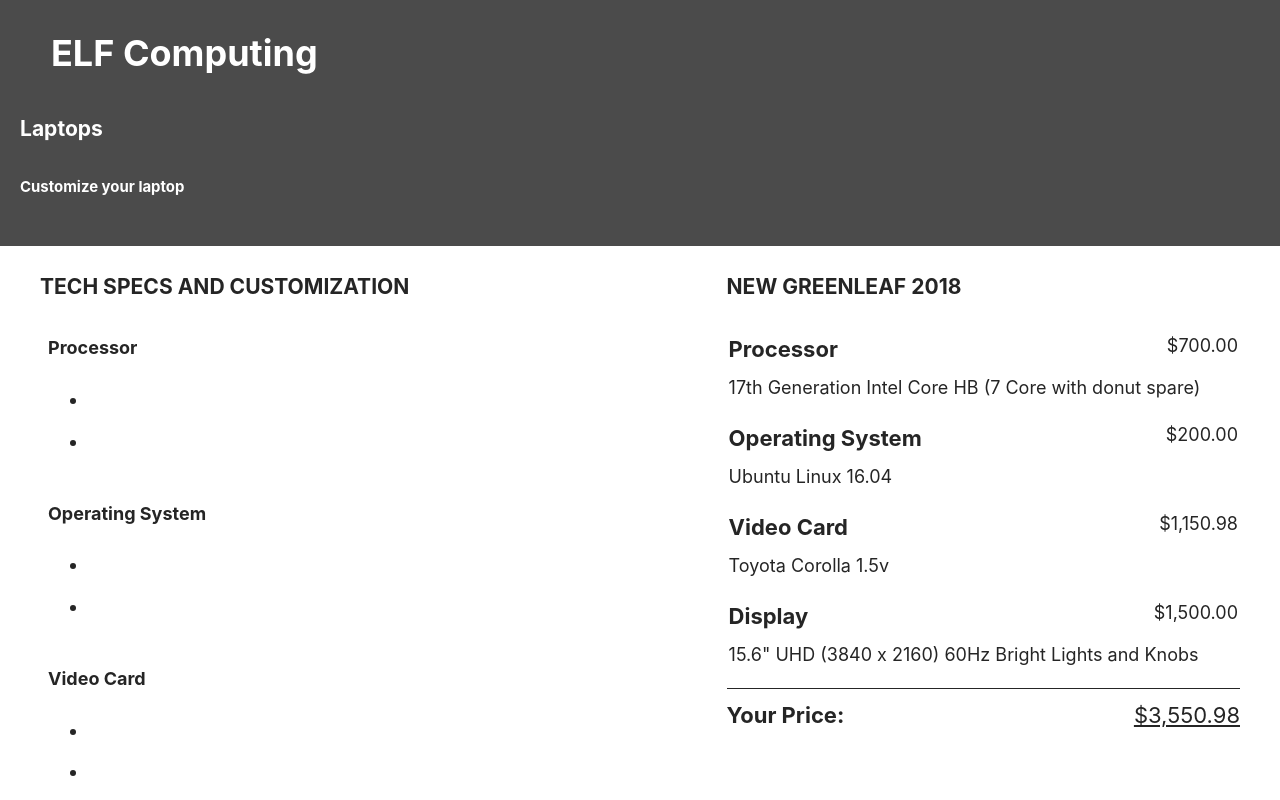
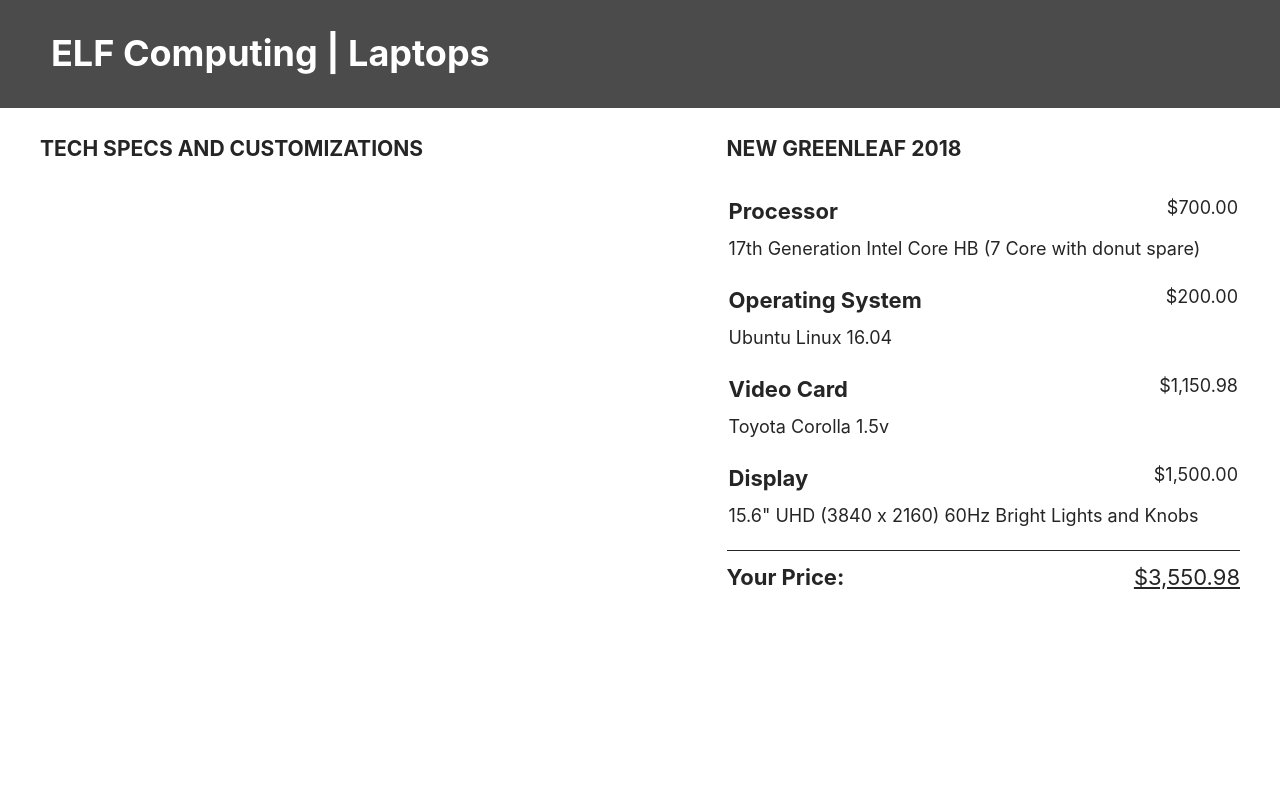
Before and after one commit to marykasp/laptop_customizer-mary, a React (Create React App) app: page / in a window 1280 px wide. Shown: the top 800 px of the page. Built offline with nearby package versions, Linux system fonts and the light colour scheme.

Commit message:
added summary and total components

```diff
--- a/src/App.js
+++ b/src/App.js
@@ -1,8 +1,17 @@
 import React, { Component } from 'react';
+import Summary from './Summary/Summary';
+import Features from './Features/Features';
+import Total from './Total/Total'
+import Header from './Header/Header'
 import './App.css';
-import Header from './Header/Header'
-import FormSection from './FormSection/FormSection'
-import SummarySection from './SummarySection/SummarySection';
+import slugify from 'slugify';
+
+// This object will allow us to
+// easily convert numbers into US dollar values
+const USCurrencyFormat = new Intl.NumberFormat('en-US', {
+  style: 'currency',
+  currency: 'USD'
+});
 
 class App extends Component {
   constructor(props){
@@ -29,7 +38,7 @@
     }
   }
 
-  updateFeature = (feature, newValue) => {
+  updateFeature(feature, newValue) {
     const selected = Object.assign({}, this.state.selected);
     selected[feature] = newValue;
     this.setState({
@@ -38,18 +47,19 @@
   }
 
   render() {
+
     return (
       <div className="App">
         <Header />
         <main>
-          <FormSection
-          selected={this.state.selected}
-          handleUpdate={this.updateFeature}
-          features={this.props.features}
-          />
+          <section className="main__form">
+            <h3>TECH SPECS AND CUSTOMIZATIONS</h3>
 
-          <SummarySection
-          selected={this.state.selected}/>
+          </section>
+          <section className="main__summary">
+            <Summary selected={this.state.selected} />
+            <Total selected={this.state.selected} />
+          </section>
         </main>
       </div>
     );
--- a/src/FeatureItem/FeatureItem.js
+++ /dev/null
@@ -1,26 +0,0 @@
-import React from 'react';
-import '../App.css';
-import ItemOption from '../ItemOption/ItemOption';
-
-export default function FeatureItem(props) {
-  const { features, selected, featureTitle, handleUpdate } = props;
-
-  const options = features[featureTitle].map((item, index) =>
-    <ItemOption
-      key={index}
-      item={item}
-      selected={selected}
-      featureTitle={featureTitle}
-      handleUpdate={handleUpdate}
-    />
-  );
-
-  return (
-    <div className="feature">
-      <div className="feature__name">{featureTitle}</div>
-      <ul className="feature__list">
-        {options}
-      </ul>
-    </div>
-  );
-}
--- a/src/FormSection/FormSection.js
+++ /dev/null
@@ -1,22 +0,0 @@
-import React from 'react';
-import FEATURES from '../STORE';
-import FeatureItem from '../FeatureItem/FeatureItem';
-
-export default function FormSection(props) {
-  const features = Object.keys(FEATURES)
-    .map( key =>
-      <FeatureItem
-        key={key}
-        features={FEATURES}
-        selected={props.selected}
-        featureTitle={key}
-        handleUpdate={props.handleUpdate} />
-    );
-
-  return (
-    <section className="main__form">
-      <h3>TECH SPECS AND CUSTOMIZATION</h3>
-      {features}
-    </section>
-  )
-}
--- a/src/Header/Header.js
+++ b/src/Header/Header.js
@@ -1,11 +1,13 @@
-import React from 'react'
+import React, { Component } from 'react';
 
-export default function Header() {
-  return (
-    <header>
-        <h1>ELF Computing</h1>
-        <h3>Laptops</h3>
-        <h5>Customize your laptop</h5>
-    </header>
-  )
+class Header extends Component {
+    render () {
+        return (
+        <header>
+            <h1>ELF Computing | Laptops</h1>
+        </header>
+        )
+    }
 }
+
+export default Header;
--- a/src/ItemOption/ItemOption.js
+++ /dev/null
@@ -1,21 +0,0 @@
-import React from 'react'
-
-export default function ItemOption(props) {
-  const { item, selected, featureTitle, handleUpdate } = props;
-
-  const selectedClass = item.name === selected[featureTitle].name ? 'feature__selected' : '';
-  const featureClass = 'feature__option ' + selectedClass;
-
-  return (
-    <li className="feature__item">
-      <div className={featureClass}
-
-        onClick={() => handleUpdate(featureTitle, item)}>
-        {item.name}
-        ({new Intl.NumberFormat('en-US', { style: 'currency', currency: 'USD' })
-          .format(item.cost)})
-
-        </div>
-    </li>
-  );
-}
--- /dev/null
+++ b/src/Parts/Parts.js
@@ -0,0 +1,21 @@
+import React, { Component } from 'react';
+
+class Parts extends Component {
+    render() {
+        const selected = this.props.selected
+        return (
+            Object.keys(selected)
+            .map(key => <div className="summary__option" key={key}>
+                <div className="summary__option__label">{key}  </div>
+                <div className="summary__option__value">{this.props.selected[key].name}</div>
+                <div className="summary__option__cost">
+                { new Intl.NumberFormat('en-US', { style: 'currency', currency: 'USD'})
+                    .format(this.props.selected[key].cost) }
+                </div>
+            </div>
+            )
+        )
+    }
+}
+
+export default Parts;
--- a/src/Summary/Summary.js
+++ b/src/Summary/Summary.js
@@ -1,17 +1,15 @@
-import React from 'react';
-import '../App.css';
+import React, { Component } from 'react';
+import Parts from '../Parts/Parts.js'
 
-export default function Summary(props) {
-  const { featureTitle, selected } = props;
+class Summary extends Component {
+    render() {
+        return (
+            <div>
+                <h3>NEW GREENLEAF 2018</h3>
+                <Parts selected={this.props.selected} />
+            </div>
+        )
+    }
+}
 
-  return (
-    <div className="summary__option">
-      <div className="summary__option__label">{featureTitle}</div>
-      <div className="summary__option__value">{selected[featureTitle].name}</div>
-      <div className="summary__option__cost">
-        {new Intl.NumberFormat('en-US', { style: 'currency', currency: 'USD' })
-          .format(selected[featureTitle].cost)}
-      </div>
-    </div>
-  )
-}
+export default Summary;
--- a/src/SummarySection/SummarySection.js
+++ /dev/null
@@ -1,24 +0,0 @@
-import React from 'react';
-import '../App.css';
-import Summary from '../Summary/Summary';
-import Total from '../Total/Total';
-
-export default function SummarySection(props) {
-  const { selected } = props;
-
-  const summary = Object.keys(selected)
-    .map(key =>
-      <Summary
-        key={key}
-        featureTitle={key}
-        selected={selected} />
-    );
-
-  return (
-    <section className="main__summary">
-      <h3>NEW GREENLEAF 2018</h3>
-      {summary}
-      <Total selected={selected} />
-    </section>
-  );
-}
--- a/src/Total/Total.js
+++ b/src/Total/Total.js
@@ -1,18 +1,17 @@
-import React from 'react'
+import React, { Component } from 'react';
 
-export default function Total(props) {
-  const { selected } = props;
-
-  const total = Object.keys(selected)
-    .reduce((acc, curr) => acc + selected[curr].cost, 0);
-
+class Total extends Component {
+    render() {
+        const total = Object.keys(this.props.selected).reduce((acc, curr) => acc + this.props.selected[curr].cost, 0);
         return (
             <div className="summary__total">
                 <div className="summary__total__label">Your Price: </div>
-      <div className="summary__total__value">
-        {new Intl.NumberFormat('en-US', { style: 'currency', currency: 'USD' })
-          .format(total)}
+                <div className="summary__total__value" >
+                { new Intl.NumberFormat('en-US', { style: 'currency', currency: 'USD'})
+                    .format(total) }
                 </div>
             </div>
         )
     }
+}
+export default Total
--- a/src/index.js
+++ b/src/index.js
@@ -2,7 +2,48 @@
 import ReactDOM from 'react-dom';
 import './index.css';
 import App from './App';
-import FEATURES from './STORE'
 
+const FEATURES = {
+  Processor: [
+    {
+      name: '17th Generation Intel Core HB (7 Core with donut spare)',
+      cost: 700
+    },
+    {
+      name: 'Professor X AMD Fire Breather with sidewinder technology',
+      cost: 1200
+    }
+  ],
+  "Operating System": [
+    {
+      name: 'Ubuntu Linux 16.04',
+      cost: 200
+    },
+    {
+      name: 'Bodhi Linux',
+      cost: 300
+    }
+  ],
+  "Video Card": [
+    {
+      name: 'Toyota Corolla 1.5v',
+      cost: 1150.98
+    },
+    {
+      name: 'Mind mild breeze 2000',
+      cost: 1345
+    }
+  ],
+  Display: [
+    {
+      name: '15.6" UHD (3840 x 2160) 60Hz Bright Lights and Knobs',
+      cost: 1500
+    },
+    {
+      name: '15.3" HGTV (3840 x 2160) Home makeover edition',
+      cost: 1400
+    },
+  ]
+};
 
 ReactDOM.render(<App features={FEATURES}/>, document.getElementById('root'));
```
Also changed, not shown: src/Features/Features.js (added). Lines whose indentation alone changed are shown as unchanged.
